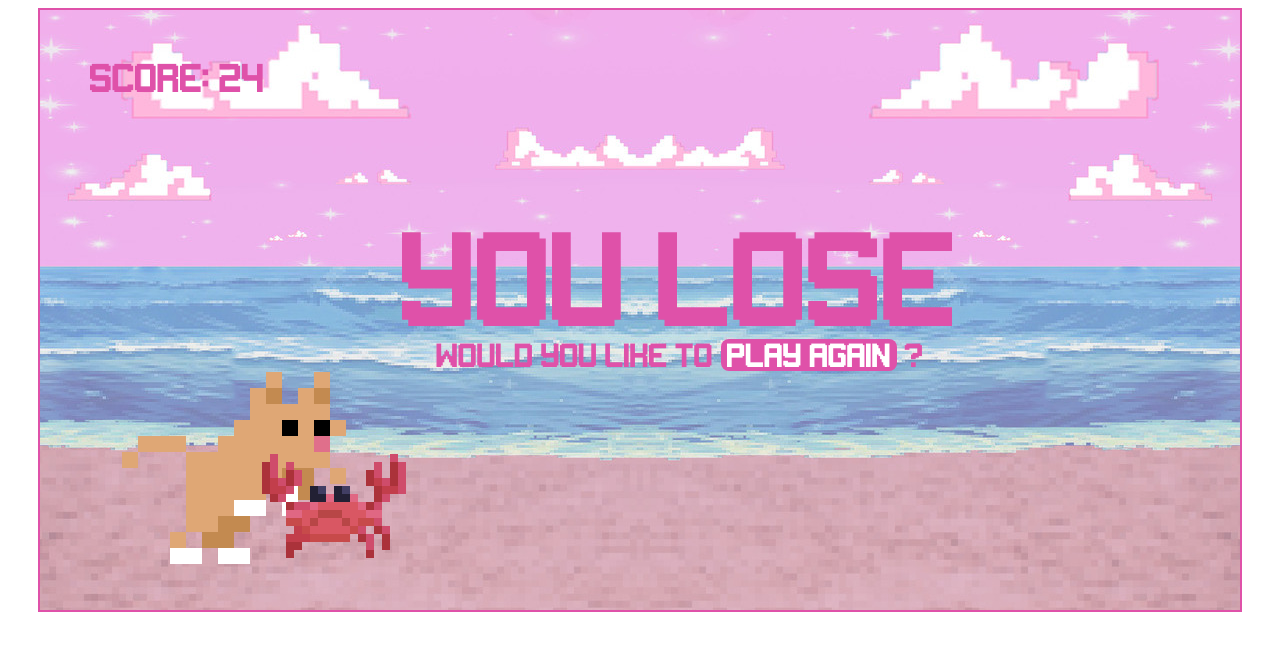
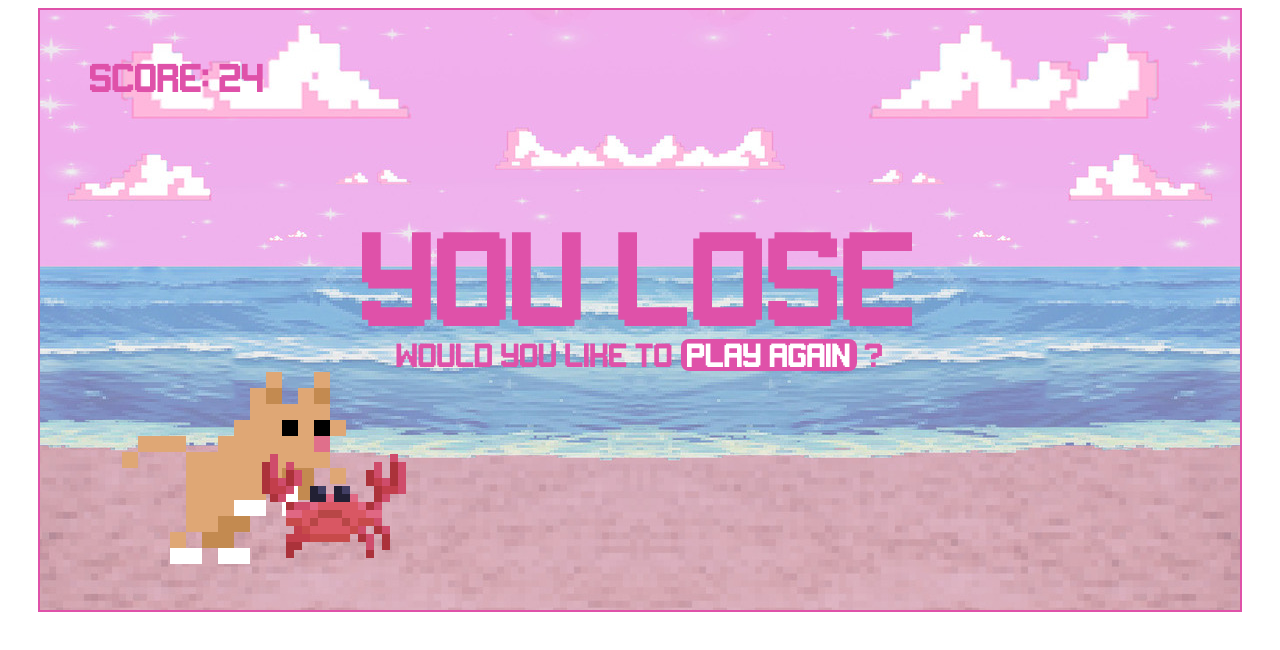
Before and after one commit to jayjvaughn/Kitty-Run-Game, a plain HTML site: page index.html in a window 1280 px wide. Drawn offline with Linux system fonts and the light colour scheme.

Commit message:
fixed you lose message positioning

```diff
--- a/style.css
+++ b/style.css
@@ -12,9 +12,10 @@ position: relative;
 .youLose{
 display: flex;
 visibility: hidden;
+position: relative;
 flex-direction: column;
 font-size: 100px;
-width: 100vw;
+width: 1200px;
 text-align: center;
 }
 .playAgain{
```
